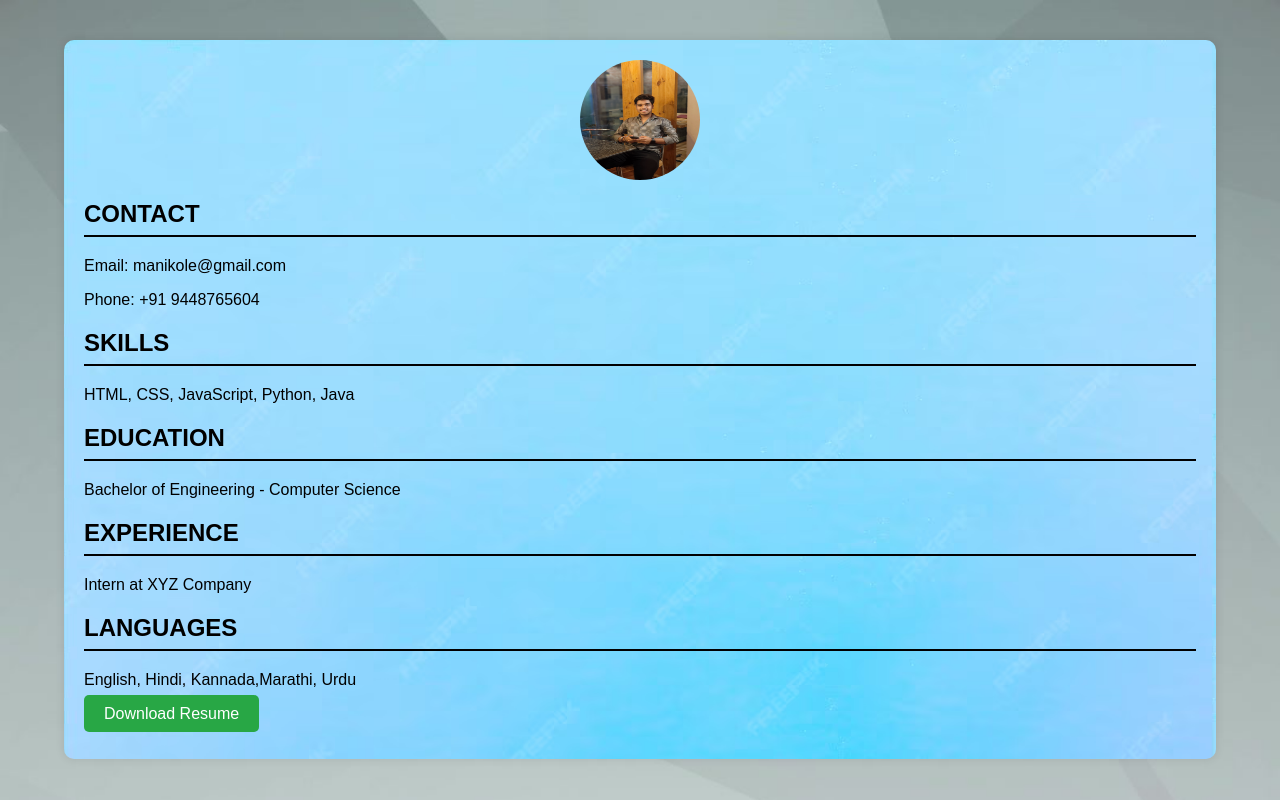
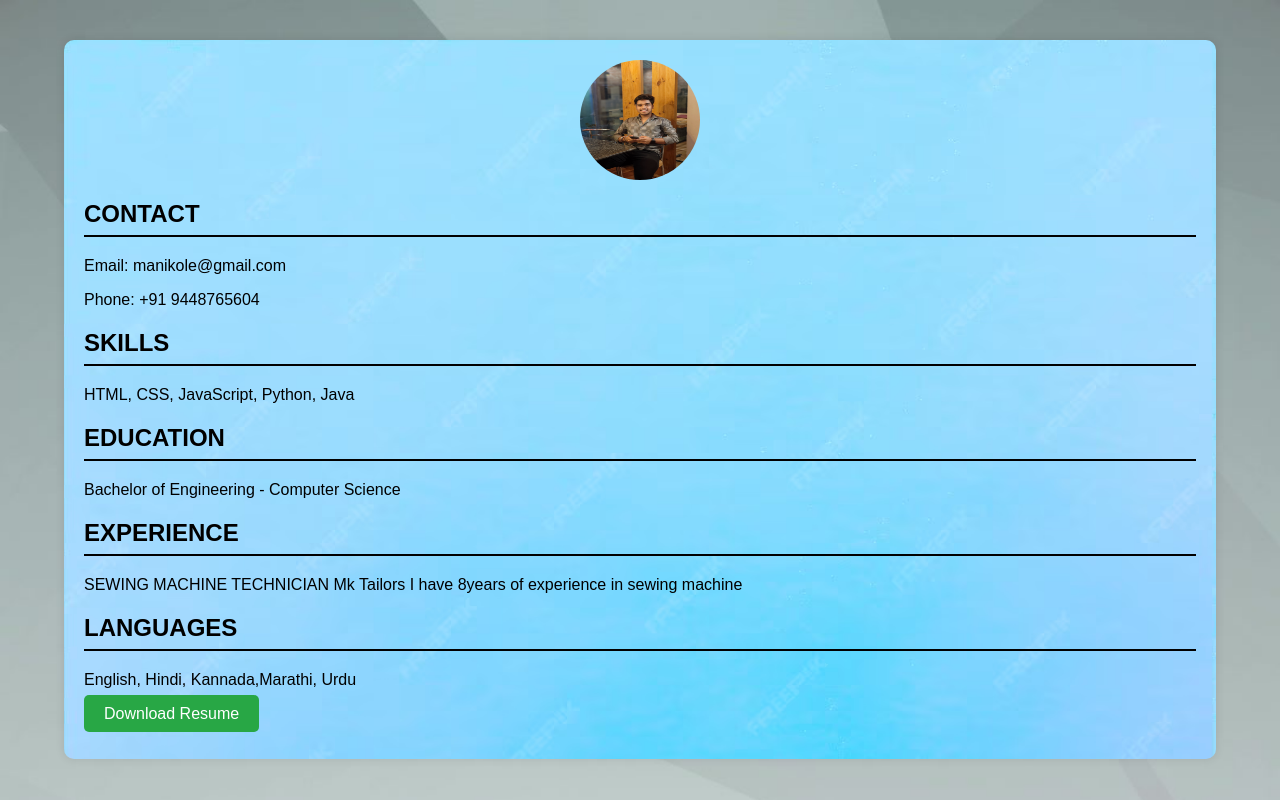
Before and after one commit to KOUSTUB15/maniweb, a plain HTML site: page index.html in a window 1280 px wide. Both pictures are taken after a click on the link "View Resume". Drawn offline with Linux system fonts and the light colour scheme.

Commit message:
Modify experience section in index.html
Updated experience section with new job details.

```diff
--- a/index.html
+++ b/index.html
@@ -103,7 +103,10 @@
             <p>Bachelor of Engineering - Computer Science</p>
 
             <h2>Experience</h2>
-            <p>Intern at XYZ Company</p>
+            <p> SEWING MACHINE TECHNICIAN
+				 Mk Tailors
+				 I have 8years of experience in sewing
+				 machine</p>
 
             <h2>Languages</h2>
             <p>English, Hindi, Kannada,Marathi, Urdu<p>
```
